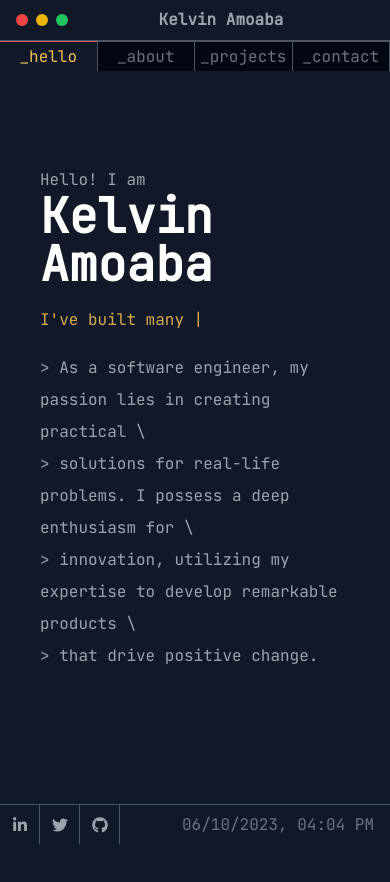
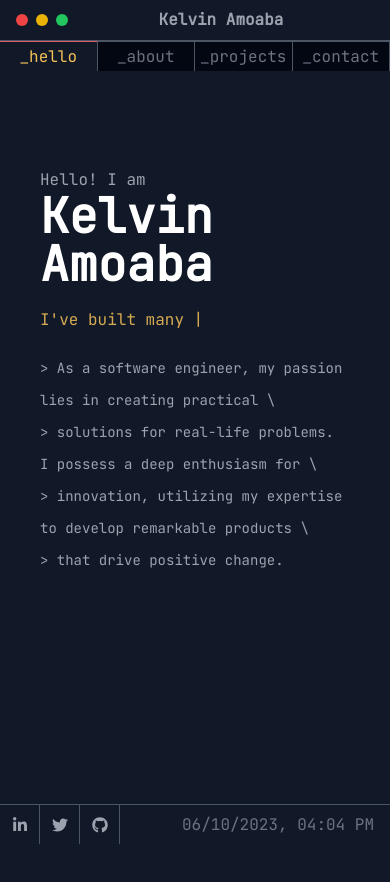
Before and after one commit to AmoabaKelvin/portfolio, a Next.js app: page / in a window 390 px wide. Shown: the top 882 px of the page. Built offline with nearby package versions, Linux system fonts and the light colour scheme.

Commit message:
change short description font size

```diff
--- a/src/app/page.tsx
+++ b/src/app/page.tsx
@@ -23,7 +23,7 @@ export default function Home() {
             loop
             className="text-md lg:text-xl text-[#d6aa52]"
           />
-          <p className="text-md lg:text-lg leading-8">
+          <p className="text-sm md:text-lg leading-8">
             {'>'} As a software engineer, my passion lies in creating practical
             \ <br />
             {'>'} solutions for real-life problems. I possess a deep enthusiasm
```
